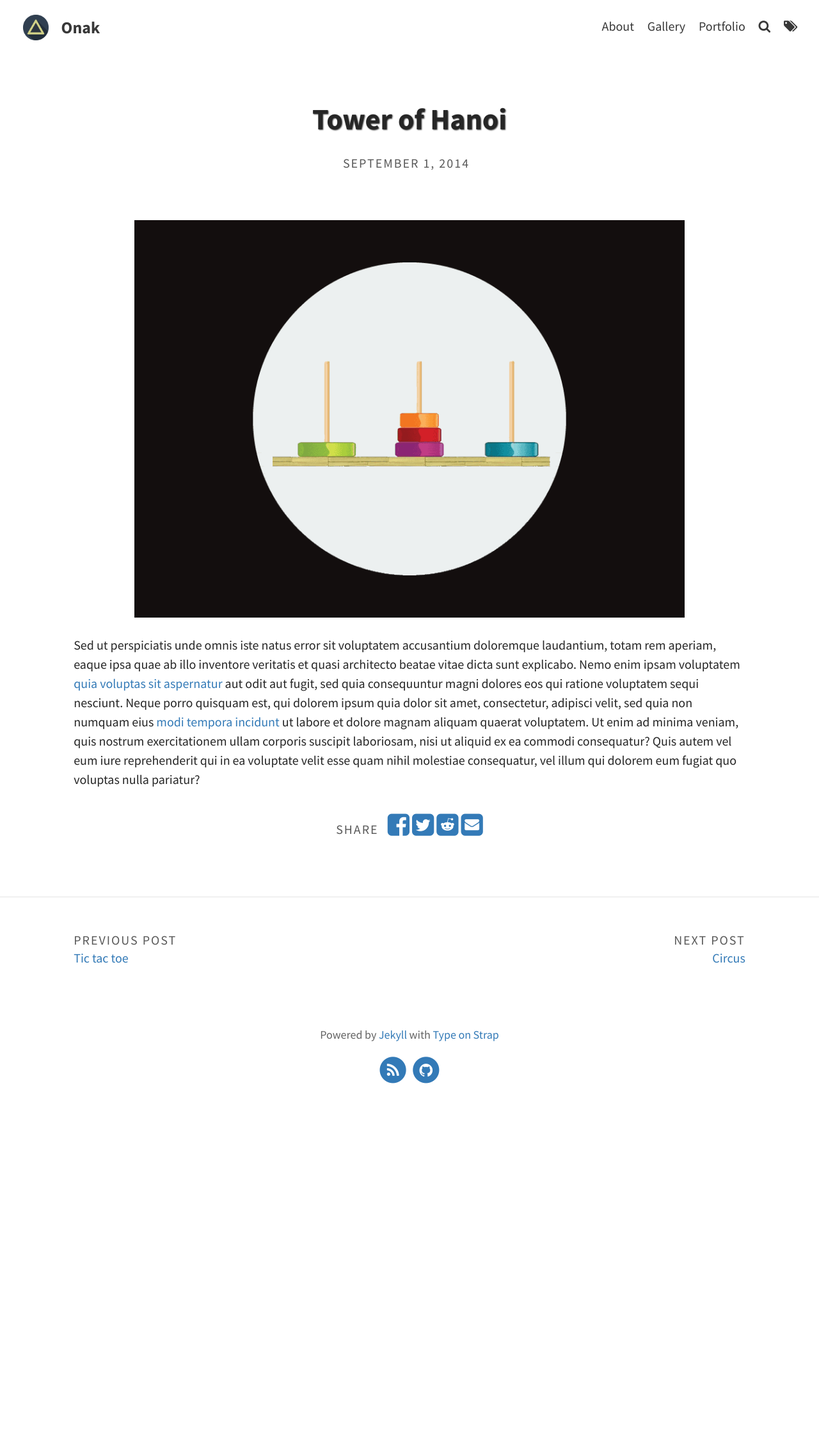
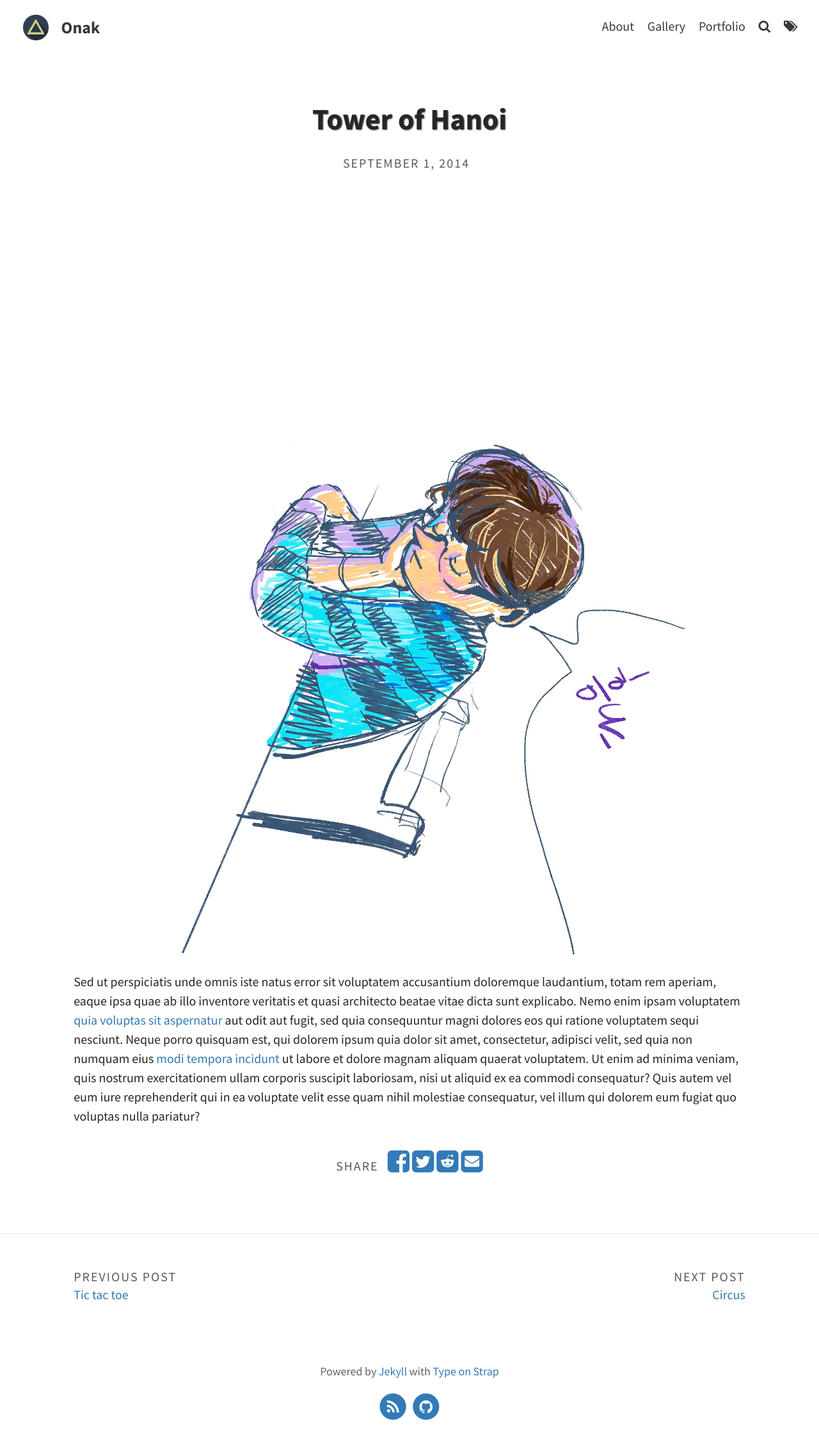
Before and after one commit to solver0/solver0.github.io, a Jekyll site: the page built from _portfolio/hanoi.md, in a window 1280 px wide. Shown: the whole page at 64% size. Built offline with Jekyll 4.4.1, drawn with Linux system fonts in a browser that asks for light colours; before the commit the page ends 1735 px from its top, so only the background shows below that.

Commit message:
Update hanoi.md

```diff
--- a/_portfolio/hanoi.md
+++ b/_portfolio/hanoi.md
@@ -1,7 +1,7 @@
 ---
 layout: post
 title: Tower of Hanoi
-img: "assets/img/portfolio/toh.png"
+img: "assets/img/procreate/BBC5681C-F0BB-4E8B-8B41-1A9AF219C74D.jpeg"
 date: September 2014
 ---
 
```
